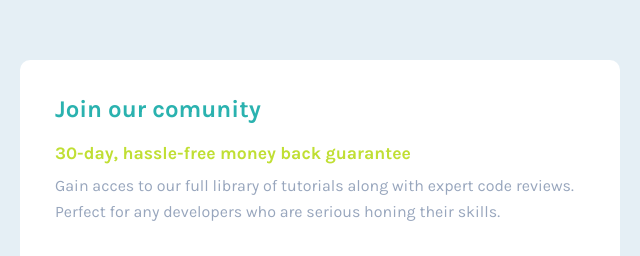
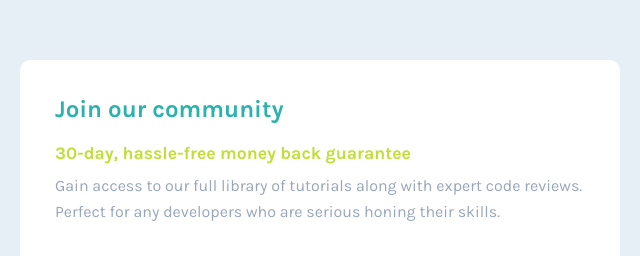
Before and after one commit to avelasquezz/single-price-grid-component-page, a plain HTML site: page index.html in a window 1280 px wide. Shown: the part 112-368 px from the top of the page, 320-960 px from the left. Drawn offline with Linux system fonts and the light colour scheme.

Commit message:
Fix typographical errors

```diff
--- a/index.html
+++ b/index.html
@@ -11,9 +11,9 @@
   <main>
     <section>
       <div class="header-section">
-        <h1>Join our comunity</h1>
+        <h1>Join our community</h1>
         <h2>30-day, hassle-free money back guarantee</h2>
-        <p>Gain acces to our full library of tutorials along with expert code reviews. Perfect for any developers who are serious honing their skills.</p>
+        <p>Gain access to our full library of tutorials along with expert code reviews. Perfect for any developers who are serious honing their skills.</p>
       </div>
       <div class="footer-section">
         <div class="subscription">
```
